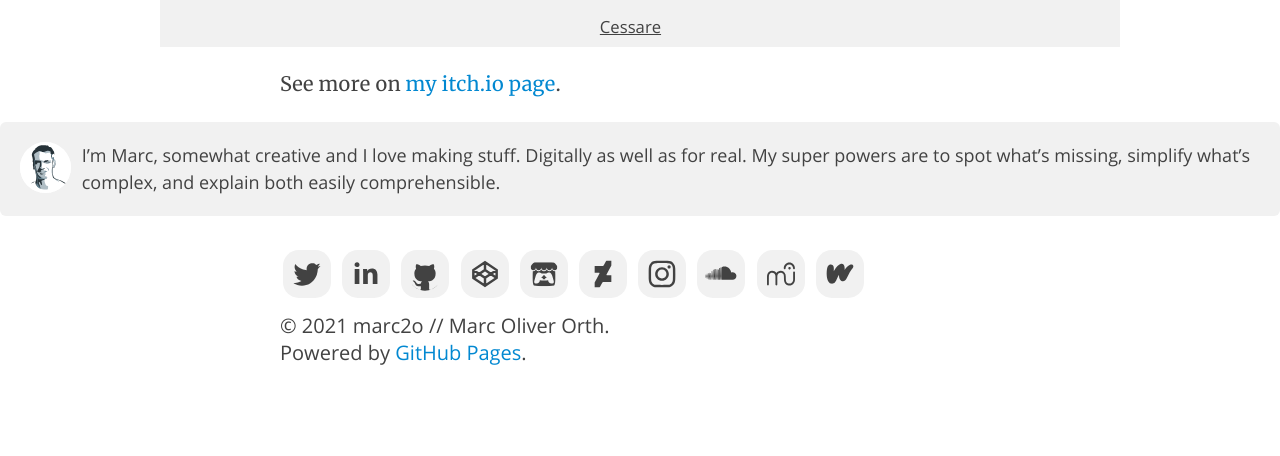
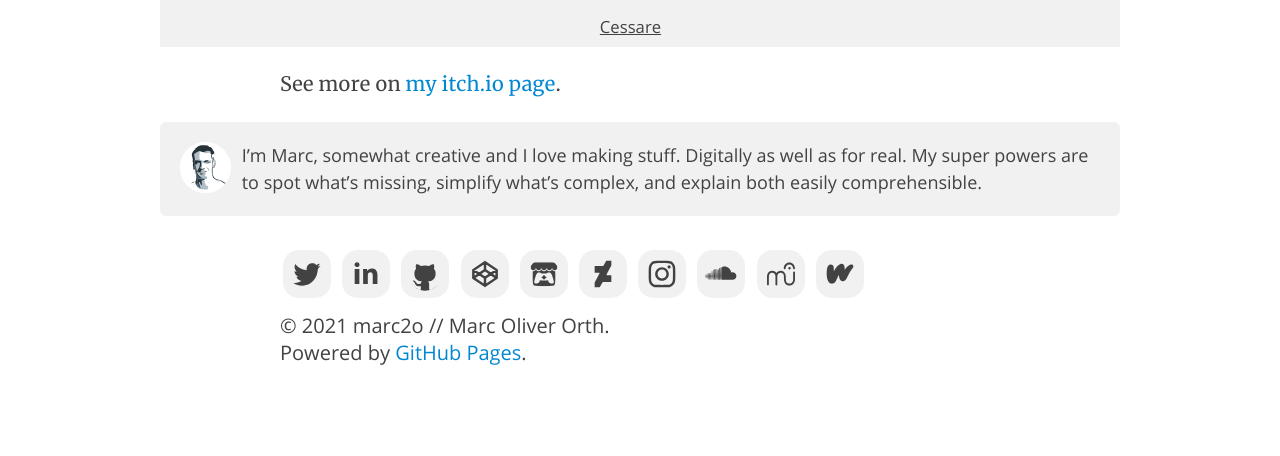
Before and after one commit to marc2o/marc2o.github.io, a Jekyll site: the page built from about.md, in a window 1280 px wide. Shown: the part 3791-4247 px from the top of the page. Built offline with Jekyll 4.4.1, drawn with Linux system fonts in a browser that asks for light colours.

Commit message:
Update article.css

```diff
--- a/assets/css/article.css
+++ b/assets/css/article.css
@@ -73,9 +73,6 @@ footer {
 main>*,
 footer>* {
     grid-column: 2;
-}
-main>ul.about{
-    grid-column: 1 / span 3;
 }
 
 footer {
@@ -187,7 +184,8 @@ header {
 
 main>img,
 main>figure,
-main>div {
+main>div,
+ul.about {
     grid-column: 1 / 4;
     justify-self: center;
     width: 100%;
```
